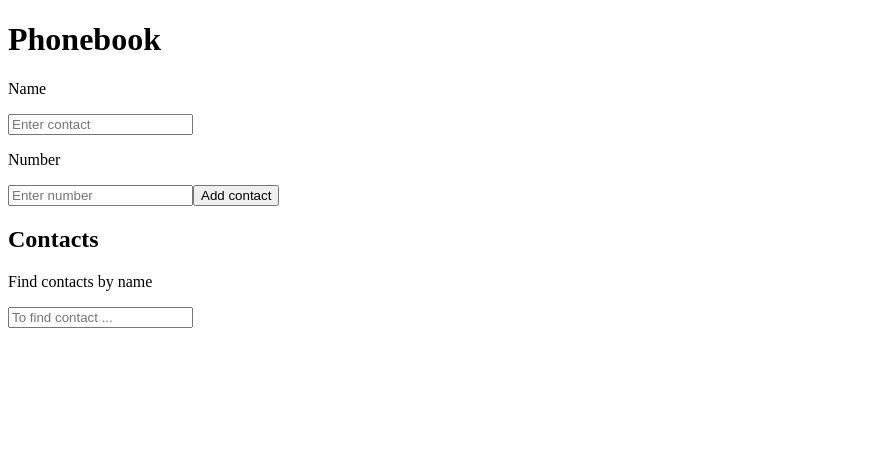
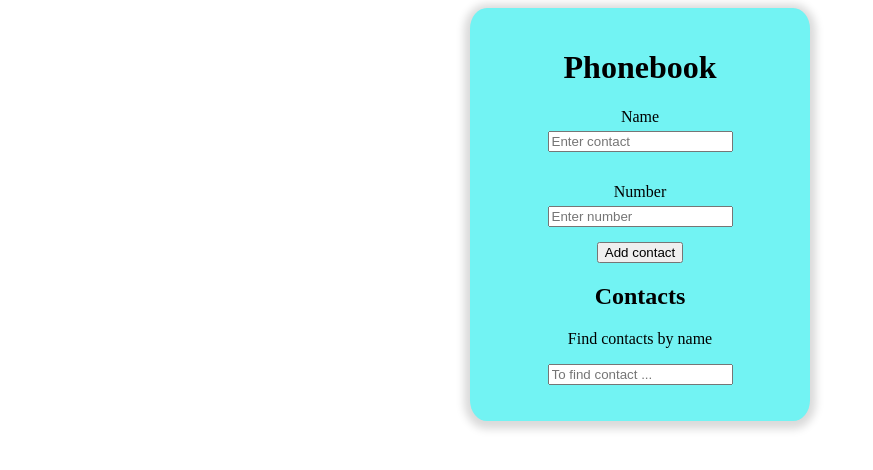
Before and after one commit to Koallla/goit-react-hw-02-phonebook, a React (Create React App) app: page / in a window 1280 px wide. Shown: the top 470 px of the page, without its empty margins (0-873 px from the left). Built offline with nearby package versions, Linux system fonts and the light colour scheme.

Commit message:
added styles

```diff
--- a/src/components/App/App.jsx
+++ b/src/components/App/App.jsx
@@ -1,4 +1,5 @@
 import React, { Component } from 'react';
+import styles from './app.module.css';
 import ContactForm from '../ContactForm/ContactForm';
 import ContactList from '../ContactList/ContactList';
 import Filter from '../Filter/Filter';
@@ -27,17 +28,19 @@ export default class App extends Component {
 
   addContact = contact => {
     const findContact = findToMatch(this.state.contacts, contact);
-    // console.log(contact);
-    findContact
-      ? alert(`${findContact.name} is already in contacts`)
-      : this.setState(prevState => ({
-          contacts: [...prevState.contacts, contact],
-        }));
+    if (contact.name) {
+      // eslint-disable-next-line no-unused-expressions
+      findContact
+        ? alert(`${findContact.name} is already in contacts`)
+        : this.setState(prevState => ({
+            contacts: [...prevState.contacts, contact],
+          }));
+    } else {
+      alert('Input name!');
+    }
   };
 
   deleteContact = id => {
-    console.log(id);
-    console.log(this.state);
     this.setState(prevState => ({
       contacts: prevState.contacts.filter(contact => contact.id !== id),
     }));
@@ -48,7 +51,7 @@ export default class App extends Component {
     const filteredContacts = filterContacts(contacts, filter);
 
     return (
-      <div>
+      <div className={styles.container}>
         <h1>Phonebook</h1>
         <ContactForm
           onChange={this.handleChange}
--- a/src/components/App/app.module.css
+++ b/src/components/App/app.module.css
@@ -6,4 +6,5 @@
   box-shadow: 0px 2px 9px 6px rgb(218, 218, 218);
   padding: 20px;
   border-radius: 5%;
+  background-color: rgb(114, 243, 243);
 }
--- a/src/components/ContactForm/ContactForm.jsx
+++ b/src/components/ContactForm/ContactForm.jsx
@@ -1,7 +1,7 @@
 import React, { Component } from 'react';
 import shortid from 'short-id';
-
 import T from 'prop-types';
+import styles from './contactForm.module.css';
 
 export default class FormInput extends Component {
   static propTypes = {
@@ -38,24 +38,28 @@ export default class FormInput extends Component {
     const { name, number } = this.state;
     return (
       <>
-        <p>Name</p>
         <form onSubmit={this.handleSubmit}>
+          <p className={styles.text_form}>Name</p>
           <input
+            className={styles.input_form}
             type="text"
             name="name"
             value={name}
             onChange={this.handleChange}
             placeholder="Enter contact"
           />
-          <p>Number</p>
+          <p className={styles.text_form}>Number</p>
           <input
+            className={styles.input_form}
             type="text"
             name="number"
             value={number}
             onChange={this.handleChange}
             placeholder="Enter number"
           />
-          <button type="submit">Add contact</button>
+          <button className={styles.btn_submit} type="submit">
+            Add contact
+          </button>
         </form>
       </>
     );
--- /dev/null
+++ b/src/components/ContactForm/contactForm.module.css
@@ -0,0 +1,14 @@
+.text_form {
+  display: block;
+  margin-bottom: 5px;
+}
+
+.input_form {
+  margin-bottom: 15px;
+}
+
+.btn_submit {
+  display: flex;
+  justify-content: center;
+  margin: 0 auto;
+}
```
